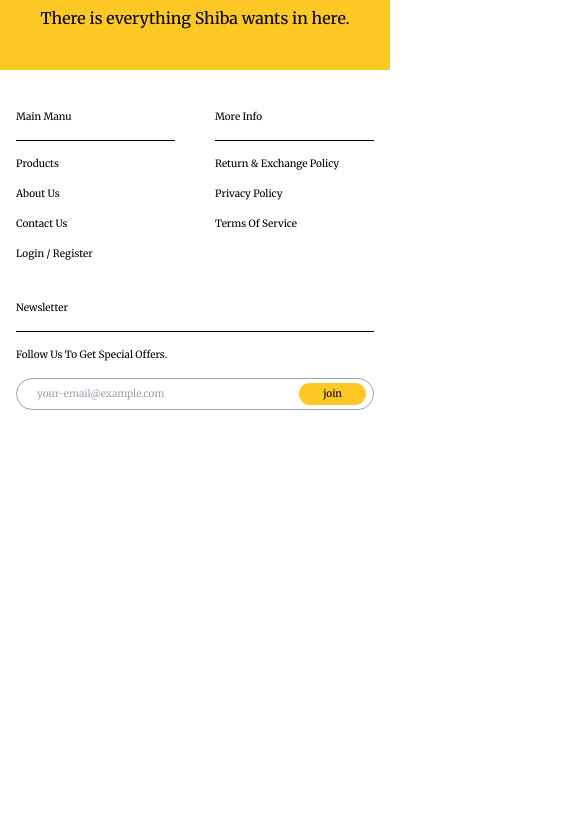
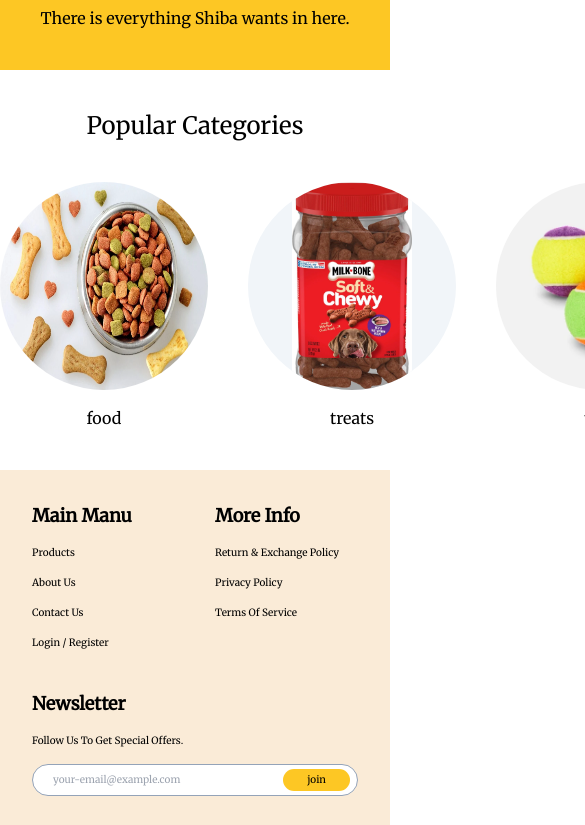
Before and after one commit to Megabite1997/Shiba-shop-website, a React (Create React App) app in the folder client-side/: page / in a window 390 px wide. Shown: the part 499-1324 px from the top of the page, 585 px wide, since content can reach past the window. Before the commit the page ends 949 px from the top, so only its background shows below. Built offline with nearby package versions, Linux system fonts and the light colour scheme.

Commit message:
🎨 Improved structure and responsive

```diff
--- a/client-side/src/App.tsx
+++ b/client-side/src/App.tsx
@@ -2,7 +2,6 @@ import React from "react";
 import "./App.css";
 import { createBrowserRouter, RouterProvider } from "react-router-dom";
 import RootLayout from "./pages/Root";
-import ProductsPage from "./pages/Products";
 import HomePage from "./pages/Home";
 import AboutUsPage from "./pages/AboutUs";
 import LoginPage from "./pages/Login";
@@ -23,7 +22,6 @@ const router = createBrowserRouter([
     errorElement: <ErrorPage />,
     children: [
       { index: true, element: <HomePage /> },
-      { path: "products", element: <ProductsPage /> },
       { path: "products/food", element: <Food /> },
       { path: "products/treats", element: <Treats /> },
       { path: "products/toys", element: <Toys /> },
--- a/client-side/src/components/Footer.tsx
+++ b/client-side/src/components/Footer.tsx
@@ -2,10 +2,9 @@ import { FC } from "react";
 
 const Footer: FC = () => {
   return (
-    <footer className="mt-auto py-10 grid grid-cols-2 lg:grid-cols-3 gap-10 min-[320px]:text-ss md:text-sm bg-white justify-around p-4 capitalize">
+    <footer className="mt-auto p-8 md:p-16 grid gap-10 grid-cols-2 lg:grid-cols-3 min-[320px]:text-ss md:text-sm bg-antiquewhite capitalize">
       <div>
-        <h4>main manu</h4>
-        <hr className="h-px border-0 bg-black my-4" />
+        <h4 className="text-lg font-semibold pb-4">main manu</h4>
         <div className="grid gap-4">
           <p>products</p>
           <p>about us</p>
@@ -13,28 +12,25 @@ const Footer: FC = () => {
           <p>login / register</p>
         </div>
       </div>
-
       <div>
-        <h4>more info</h4>
-        <hr className="h-px border-0 bg-black my-4" />
+        <h4 className="text-lg font-semibold pb-4">more info</h4>
         <div className="grid gap-4">
           <p>return & exchange policy</p>
           <p>privacy policy</p>
           <p>terms of service</p>
         </div>
       </div>
-
-      <div className="col-span-2 md:col-span-1">
-        <h4>newsletter</h4>
-        <hr className="h-px border-0 bg-black my-4" />
+      <div className="col-span-2 xl:col-span-1">
+        <h4 className="text-lg font-semibold pb-4">newsletter</h4>
         <div className="grid gap-4">
           <p>follow us to get special offers.</p>
-          <div className="relative flex items-center justify-end">
+          <div className="relative flex items-center justify-start md:w-9/12 xl:w-full">
             <input
+              className="border border-slate-400 rounded-2xl p-2 pl-5 w-full"
+              type="email"
               placeholder="your-email@example.com"
-              className="border border-slate-400 rounded-2xl p-2 pl-5 w-full"
             />
-            <button className="absolute mr-2 bg-shiba-yellow px-6 py-1 rounded-xl">
+            <button className="absolute mr-2 bg-shiba-yellow px-6 py-1 rounded-xl right-0">
               join
             </button>
           </div>
--- a/client-side/src/pages/Cart.tsx
+++ b/client-side/src/pages/Cart.tsx
@@ -1,14 +1,10 @@
 import React, { FC, useContext } from "react";
 import CartContext from "../store/cart-context";
-
 import ImageEmptyBox from "../assets/empty-box.jpeg";
-
 import CartItems from "../components/CartItems";
 import { Link } from "react-router-dom";
 
-interface CartProps {}
-
-const Cart: FC<CartProps> = ({}) => {
+const Cart: FC = () => {
   const CartCtx = useContext(CartContext);
   const { cart } = CartCtx;
   return (
--- a/client-side/src/pages/Home.tsx
+++ b/client-side/src/pages/Home.tsx
@@ -1,15 +1,15 @@
 import React from "react";
 import { HiOutlineChevronDoubleDown } from "react-icons/hi";
 import ImageShibaCropped from "../assets/shiba/shiba-no-bg.png";
-import FeaturedProducts from "../components/FeaturedProducts";
+import Categories from "../components/Categories";
 
 const HomePage: React.FC = () => {
   return (
     <div>
-      <div className="block md:grid md:grid-cols-2 w-full  pt-24 bg-shiba-yellow px-4">
+      <div className="block md:grid md:grid-cols-2 w-full   pt-24 bg-shiba-yellow px-4">
         <img src={ImageShibaCropped} alt="Shiba smiles" />
 
-        <div className="flex items-center xl:pb-32">
+        <div className="flex items-center lg:pb-32">
           <div className="animate-fade-in">
             <h1 className="text-4xl xl:text-5xl text-center md:text-start pt-10">
               Welcome to Tada & Shiba shop
@@ -25,7 +25,7 @@ const HomePage: React.FC = () => {
         </div> */}
       </div>
 
-      {/* <FeaturedProducts /> */}
+      <Categories />
     </div>
   );
 };
```
Also changed, not shown: client-side/src/dummyData.ts (+5 -5 lines).
